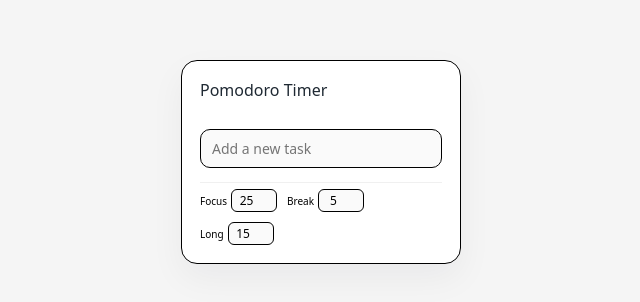
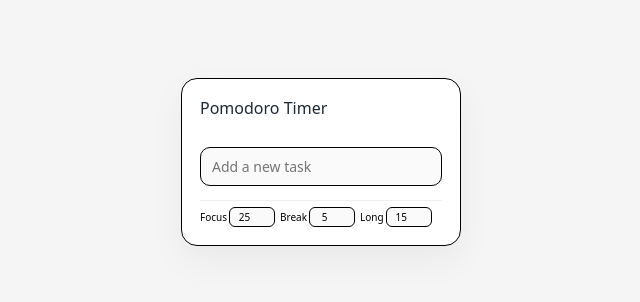
Before and after one commit to BELLGU82/pomodor, a plain HTML site: page index.html in a window 1280 px wide. Shown: the part 238-540 px from the top of the page, without its empty margins (319-959 px from the left). Drawn offline with Linux system fonts and the light colour scheme.

Commit message:
Update index.html

```diff
--- a/index.html
+++ b/index.html
@@ -57,7 +57,7 @@
     /* manual settings */
     .settings {
       display: flex;
-      gap: 10px;
+      gap: 5px;
       font-size: 10px;
       border-top: 1px solid rgba(0,0,0,0.06);
       padding-top: 6px;
@@ -66,7 +66,7 @@
     .settings label {
       display: flex;
       align-items: center;
-      gap: 4px;
+      gap: 2px;
       white-space: nowrap;
     }
     .settings input {
@@ -74,9 +74,9 @@
       background: #fafafa;
       border: 1px solid #000;
       border-radius: 6px;
-      padding: 2px 4px;
+      padding: 2px 2px;
       text-align: center;
-      font-size: 12px;
+      font-size: 10px;
     }
 
     /* Focus Mode */
```
